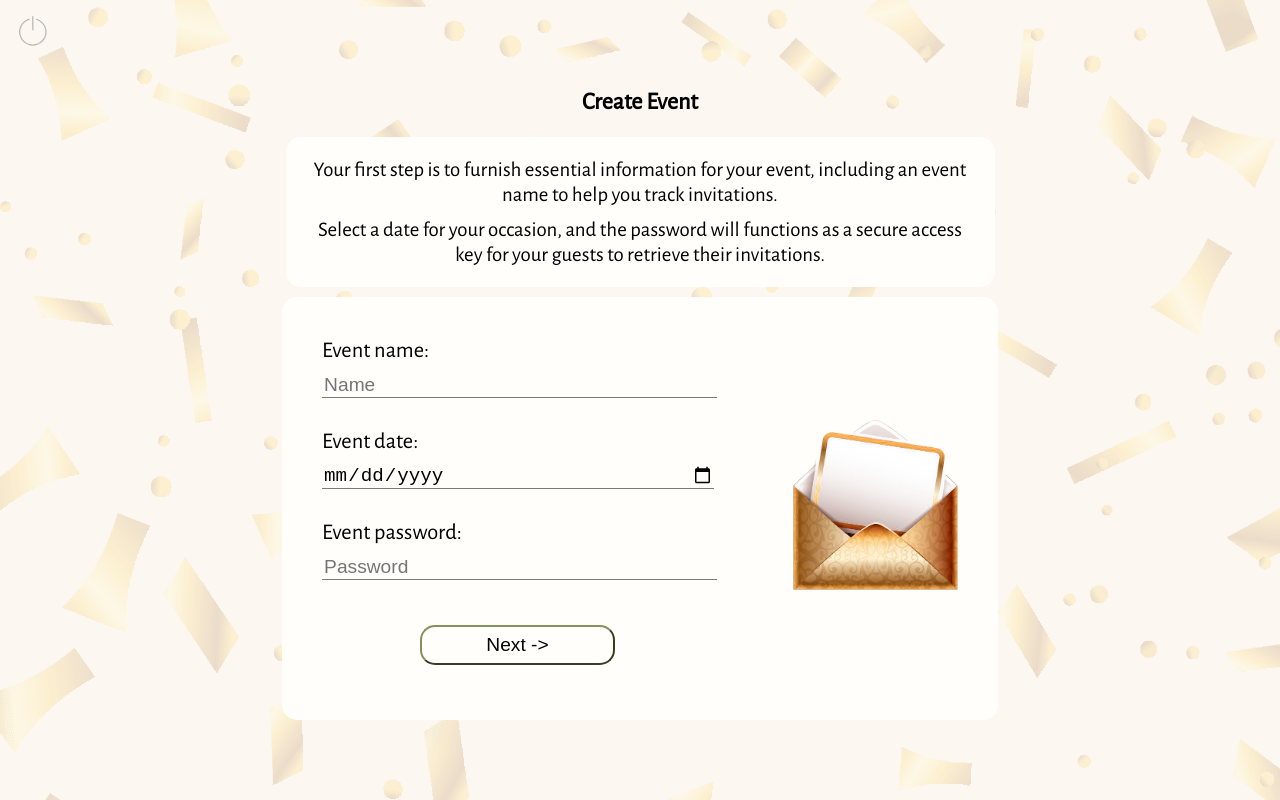
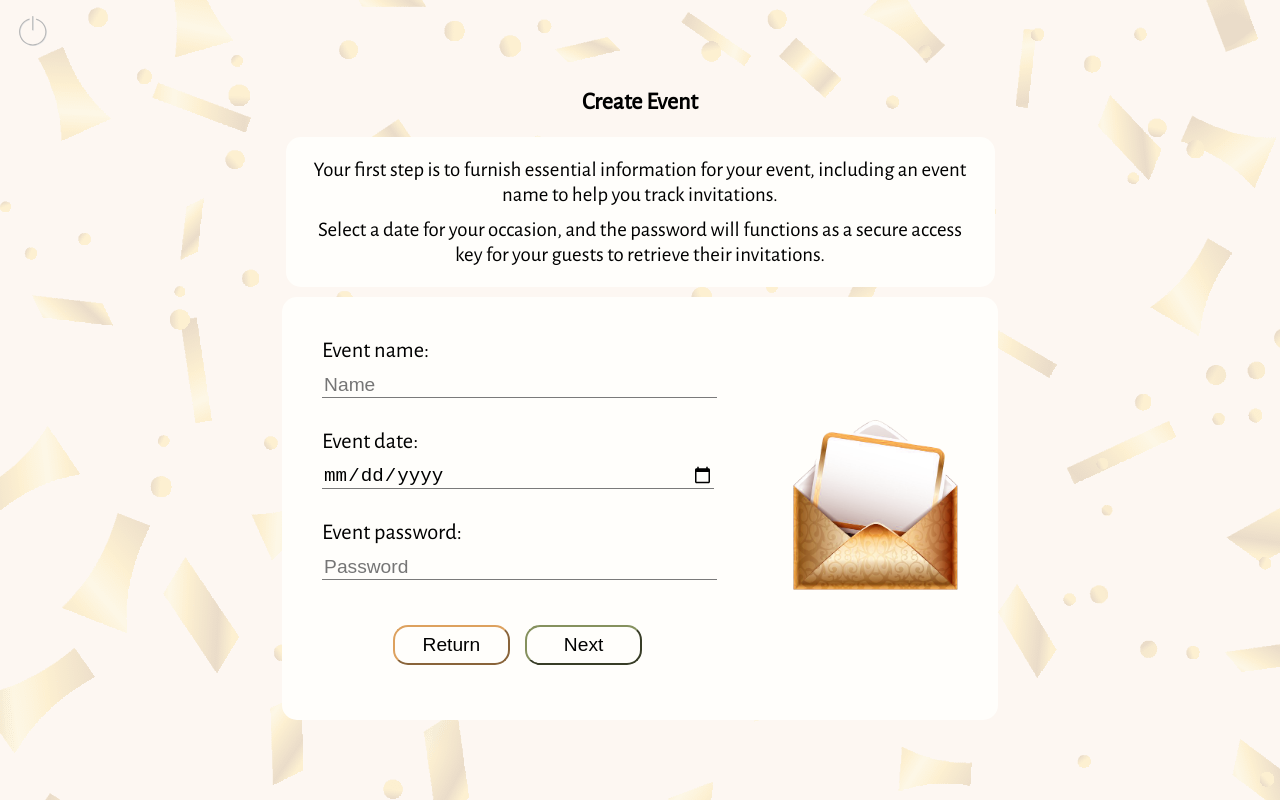
Before and after one commit to nanidam/degree-project-rendezevite, a Next.js app: page /events/create-event in a window 1280 px wide. Built offline with nearby package versions, Linux system fonts and the light colour scheme.

Commit message:
added returnbtn component

```diff
--- a/app/events/create-event/page.tsx
+++ b/app/events/create-event/page.tsx
@@ -7,6 +7,7 @@ import createEvent from "@/app/services/createEvent";
 import { useRouter } from "next/navigation";
 import Logout from "@/app/utils/components/logout";
 import Image from "next/image";
+import ReturnBtn from "@/app/utils/components/returnBtn";
 
 const CREATE_EVENT_STATUS = {
   EMPTY_NAME: "Please give your event a name",
@@ -82,12 +83,12 @@ const CreateEvent = () => {
         <h1 className="create-event-header">Create Event</h1>
         <article className="info-text-wrapper">
           <p className="info-text">
-            Your first step is to furnish essential information for your event, including an
-            event name to help you track invitations.
+            Your first step is to furnish essential information for your event,
+            including an event name to help you track invitations.
           </p>
           <p className="info-text">
-            Select a date for your occasion, and the password will functions as a secure
-            access key for your guests to retrieve their invitations.
+            Select a date for your occasion, and the password will functions as
+            a secure access key for your guests to retrieve their invitations.
           </p>
         </article>
         <article className="create-event-wrapper">
@@ -104,7 +105,11 @@ const CreateEvent = () => {
               </label>
               <label className="create-event-label" htmlFor="event-date">
                 Event date:
-                <input className="create-event-input" type="date" name="event-date" />
+                <input
+                  className="create-event-input"
+                  type="date"
+                  name="event-date"
+                />
               </label>
               <label className="create-event-label" htmlFor="event-date">
                 Event password:
@@ -116,12 +121,20 @@ const CreateEvent = () => {
                 />
               </label>
               {errorMsg && <span className="error-message">{errorMsg}</span>}
-              <button className="submit-event-btn" type="submit">
-                Next -{">"}
-              </button>
+              <div className="next-return-wrapper">
+                <ReturnBtn />
+                <button className="submit-event-btn" type="submit">
+                  Next
+                </button>
+              </div>
             </div>
             <div className="envelope-wrapper">
-              <Image src="/gold-envelope.png" alt="envelope" width={200} height={200} />
+              <Image
+                src="/gold-envelope.png"
+                alt="envelope"
+                width={200}
+                height={200}
+              />
             </div>
           </form>
         </article>
--- a/app/events/create-event/style.scss
+++ b/app/events/create-event/style.scss
@@ -58,11 +58,16 @@
           width: 100%;
         }
 
+        .next-return-wrapper {
+          display: flex;
+          width: 100%;
+          justify-content: center;
+          gap: 15px;
           .submit-event-btn {
             margin: 15px 0;
             height: 40px;
             border-radius: 15px;
-          width: 50%;
+            width: 40%;
             background-color: transparent;
             border-color: $olive-green;
             font-size: 1.2rem;
@@ -72,6 +77,7 @@
             &:hover {
               background: $olive-green;
               color: $off-white;
+            }
           }
         }
       }
@@ -101,6 +107,12 @@
 
         .create-event-form-wrapper {
           margin: 30px;
+
+          .next-return-wrapper {
+            .submit-event-btn {
+              width: 30%;
+            }
+          }
         }
 
         .envelope-wrapper {
--- /dev/null
+++ b/app/utils/components/returnBtn.tsx
@@ -0,0 +1,14 @@
+import "./style/returnBtn.scss";
+const ReturnBtn = () => {
+  return (
+    <button
+      className="about-btn-return"
+      type="button"
+      onClick={() => window.history.back()}
+    >
+      Return
+    </button>
+  );
+};
+
+export default ReturnBtn;
--- /dev/null
+++ b/app/utils/components/style/returnBtn.scss
@@ -0,0 +1,24 @@
+@import "../../constants.scss";
+.about-btn-return {
+  align-self: center;
+  margin: 15px 0;
+  height: 40px;
+  border-radius: 15px;
+  width: 40%;
+  background-color: transparent;
+  border-color: $tan;
+  font-size: 1.2rem;
+  transition: ease-in-out 0.3s;
+  cursor: pointer;
+
+  &:hover {
+    background: $tan;
+    color: $off-white;
+  }
+}
+
+@media screen and (min-width: 767px) {
+  .about-btn-return {
+    width: 30%;
+  }
+}
```
Also changed, not shown: app/about/page.tsx (+15 -18 lines), app/about/style.scss (+0 -18 lines), app/admin/overview/[eventName]/components/EventInfo.tsx (+4 -3 lines), app/support/page.tsx (+4 -9 lines), app/support/style.scss (+0 -18 lines). Lines whose indentation alone changed are shown as unchanged.
